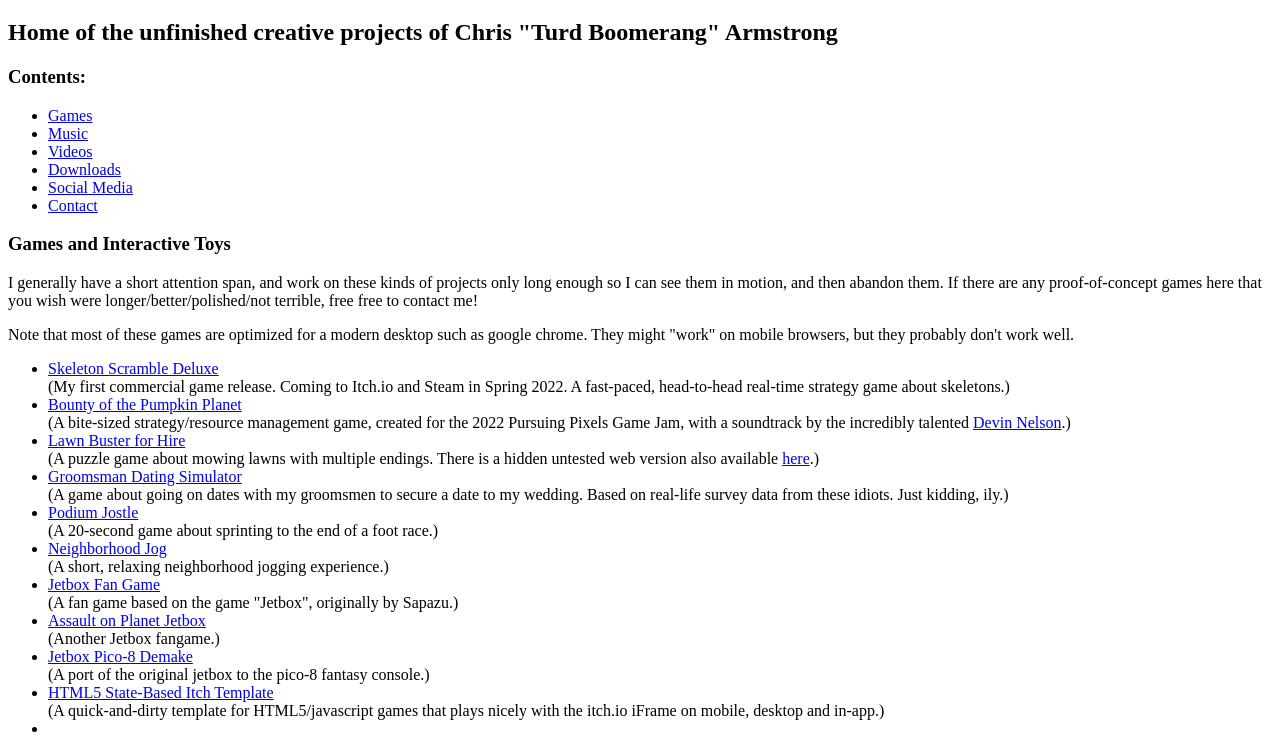
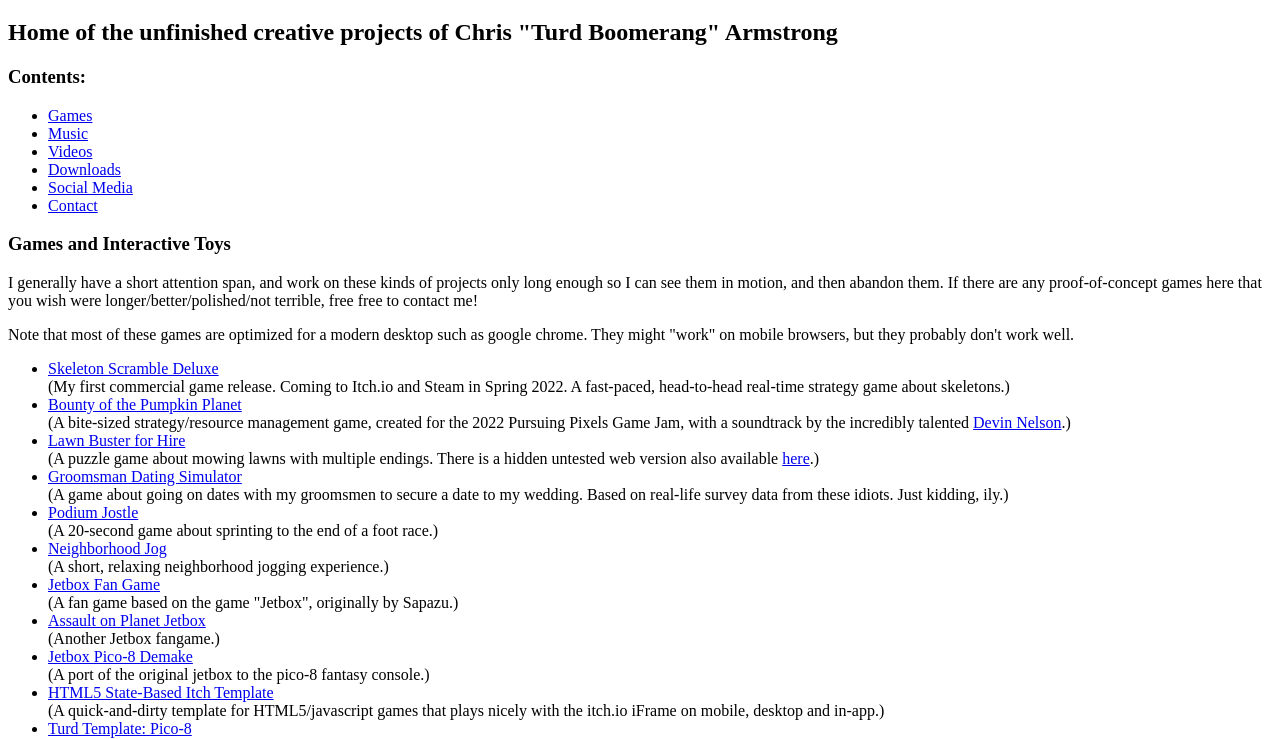
Before and after one commit to armstrongch/TurdBoomerang, a plain HTML site: page index.html in a window 1280 px wide. Shown: the part 61-800 px from the top of the page. Drawn offline with Linux system fonts and the light colour scheme.

Commit message:
Update index.html

```diff
--- a/index.html
+++ b/index.html
@@ -65,12 +65,11 @@
 				<li>
 					<a href="https://turdboomerang.itch.io/jetbox-demake">Jetbox Pico-8 Demake</a><br/>(A port of the original jetbox to the pico-8 fantasy console.)
 				</li>
-
 				<li>
 					<a href="https://turdboomerang.itch.io/state-based-html5-engine-test">HTML5 State-Based Itch Template</a><br/>(A quick-and-dirty template for HTML5/javascript games that plays nicely with the itch.io iFrame on mobile, desktop and in-app.)
 				</li>
 				<li>
-					<a href="https://turdboomerang.itch.io/turd-template-pico-8"Turd Template: Pico-8</a><br/>(A template for top-down pico-8 games with placeholder menus, collisions, and a simple inventory.)
+					<a href="https://turdboomerang.itch.io/turd-template-pico-8">Turd Template: Pico-8</a><br/>(A template for top-down pico-8 games with placeholder menus, collisions, and a simple inventory.)
 				</li>
 				<li>
 					<a href="https://armstrongch.github.io/DailyRoguelike/">Lonely Winter Sunsets</a><br/>(An unfinished ascii roguelike about surviving in the wilderness during the dead of winter.)
```
